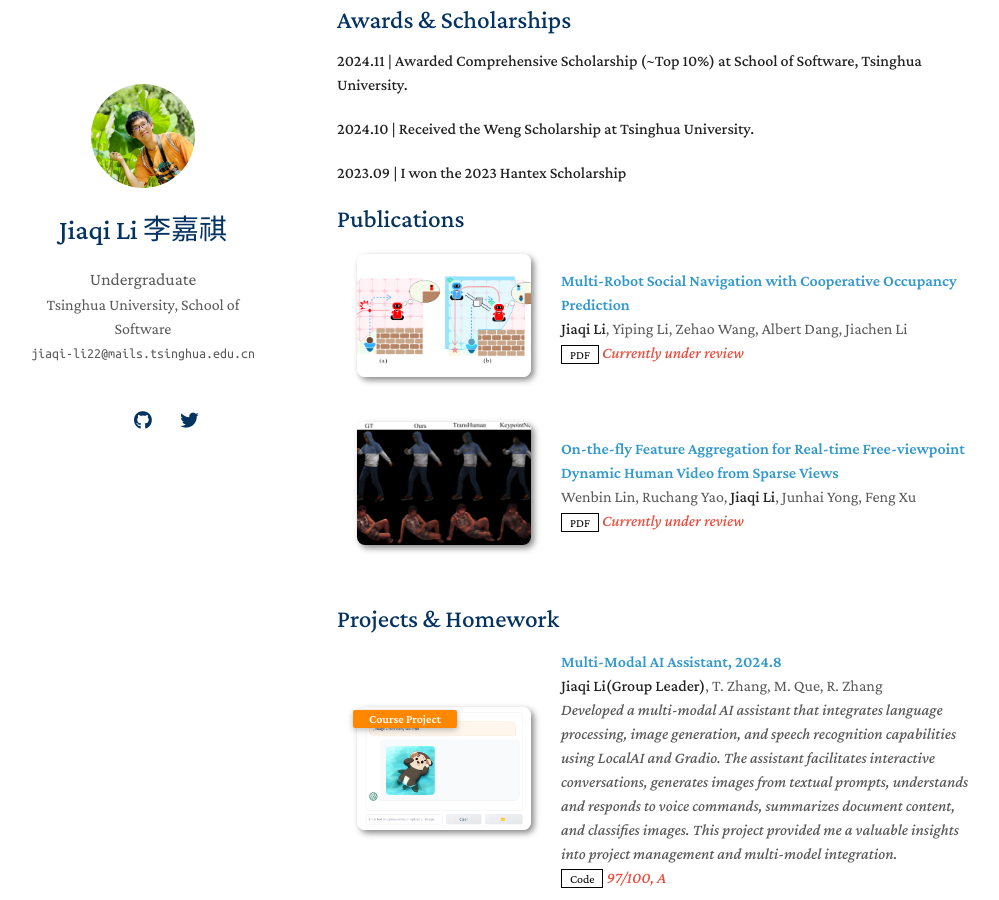
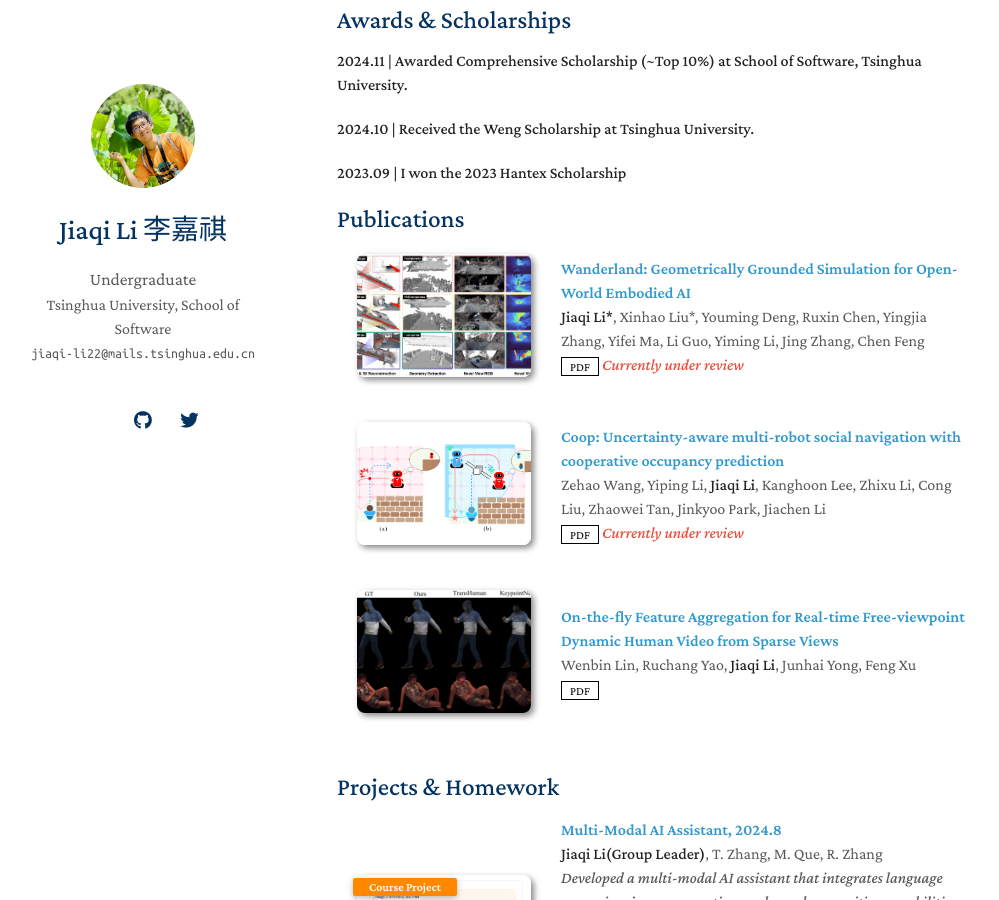
Before and after one commit to Songard/Songard.github.io, a Jekyll site: the page built from index.md, in a window 1280 px wide and 900 px high, scrolled down 936 px. Shown: the whole window, without its empty margins (133-1132 px from the left). Built offline with Jekyll 4.4.1, drawn with Linux system fonts in a browser that asks for light colours; nearby versions of some CDN libraries; a style sheet for code colours, icons or effects is not loaded; our own code applies the rules of GitHub Pages for plain Markdown files.

Commit message:
更新出版物信息

```diff
--- a/_data/publications.yml
+++ b/_data/publications.yml
@@ -1,6 +1,13 @@
 main:
-  - title: "Multi-Robot Social Navigation with Cooperative Occupancy Prediction"
-    authors: <strong>Jiaqi Li</strong>, Yiping Li, Zehao Wang, Albert Dang, Jiachen Li
+  - title: "Wanderland: Geometrically Grounded Simulation for Open-World Embodied AI"
+    authors: "<strong>Jiaqi Li*</strong>, Xinhao Liu*, Youming Deng, Ruxin Chen, Yingjia Zhang, Yifei Ma, Li Guo, Yiming Li, Jing Zhang, Chen Feng"
+    pdf: "https://arxiv.org/abs/2511.20620"
+    image: ./assets/img/covers/Wanderland.png
+    notes: "Currently under review"
+    others: ""
+
+  - title: "Coop: Uncertainty-aware multi-robot social navigation with cooperative occupancy prediction"
+    authors: Zehao Wang, Yiping Li, <strong>Jiaqi Li</strong>, Kanghoon Lee, Zhixu Li, Cong Liu, Zhaowei Tan, Jinkyoo Park, Jiachen Li
     pdf: ./assets/papers/Multi-Robot_Social_Navigation.pdf
     image: ./assets/img/covers//robot_navigation.png
     notes: "Currently under review"
@@ -9,6 +16,5 @@ main:
   - title: "On-the-fly Feature Aggregation for Real-time Free-viewpoint Dynamic Human Video from Sparse Views"
     authors: "Wenbin Lin, Ruchang Yao, <strong>Jiaqi Li</strong>, Junhai Yong, Feng Xu"
     pdf: ./assets/papers/On-the-fly_Feature_Aggregation.pdf
-    notes: "Currently under review"
     image: ./assets/img/covers/feature_aggregation.png
     others: ""
```
Also changed, not shown: assets/img/covers/Wanderland.png (added).
